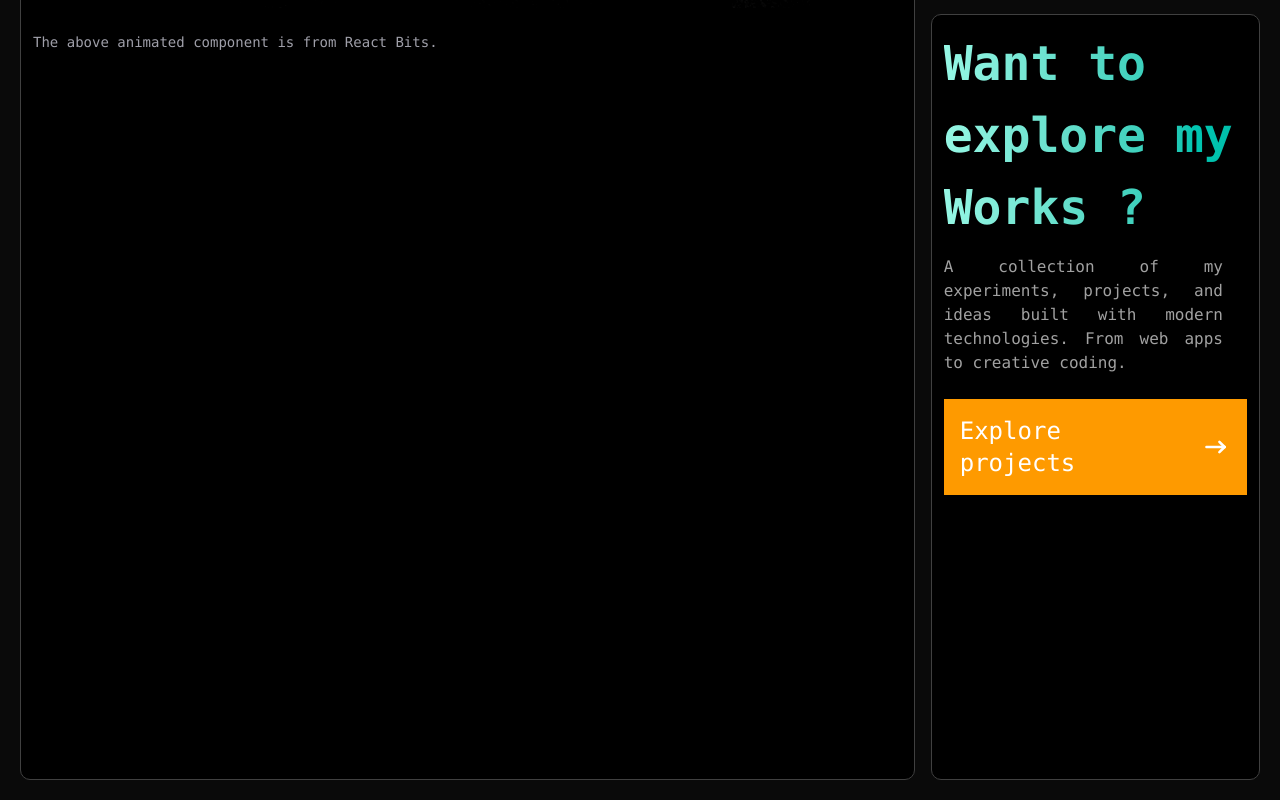
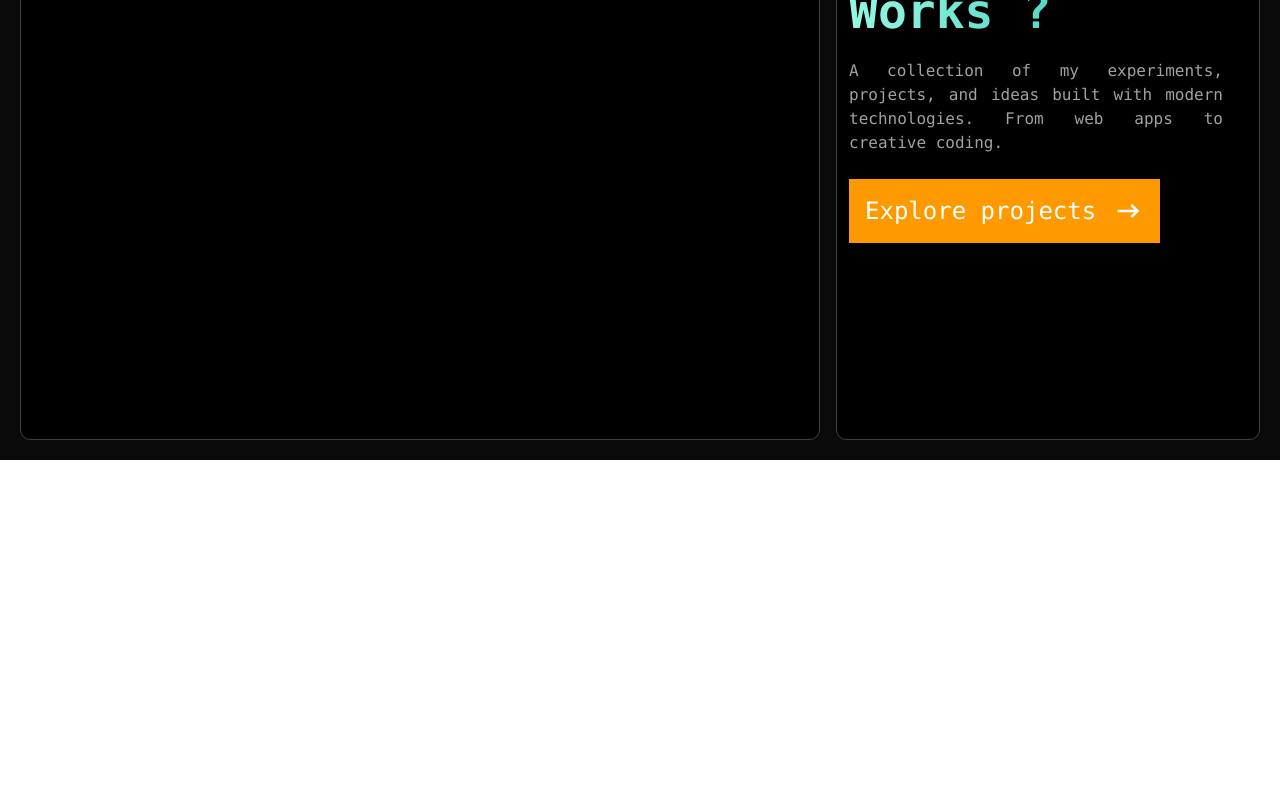
Before and after one commit to zafryimthisam/portfolio, a Next.js app: page / in a window 1280 px wide. Shown: the part 923-1723 px from the top of the page. After the commit the page ends 1383 px from the top, so only its background shows below. Built offline with nearby package versions, Linux system fonts and the light colour scheme; some icons are missing.

Commit message:
Home page UI fix

```diff
--- a/app/page.tsx
+++ b/app/page.tsx
@@ -25,7 +25,7 @@ export default function Home() {
     <div className="flex-col p-3 gap-4 bg-neutral-950 font-mono text-white flex-1 md:p-5 flex md:flex-row md:gap-4 overflow-hidden">
       <div
         id="play-box"
-        className="bg-black md:w-230 border border-neutral-700 rounded-lg p-3"
+        className="bg-black md:w-200 border border-neutral-700 rounded-lg p-3"
       >
         <h1 className="text-4xl md:text-5xl font-bold mb-6 bg-gradient-to-r from-amber-200 to-yellow-500 bg-clip-text text-transparent">
           Create. Code. Solve
@@ -122,7 +122,7 @@ export default function Home() {
               Explore projects <IconArrowNarrowRight size={32} />
             </Link>
           </div>
-          <div className="flex flex-wrap gap-6 md:gap-14 mt-10 justify-center">
+          <div className="flex flex-wrap gap-6 md:gap-12 mt-10 justify-center">
             <StackIcon name="react" className="w-7 md:w-16" variant="dark" />
             <StackIcon name="nextjs2" className="w-7 md:w-16" variant="dark" />
             <StackIcon name="prisma" className="w-7 md:w-16" variant="dark" />
```
